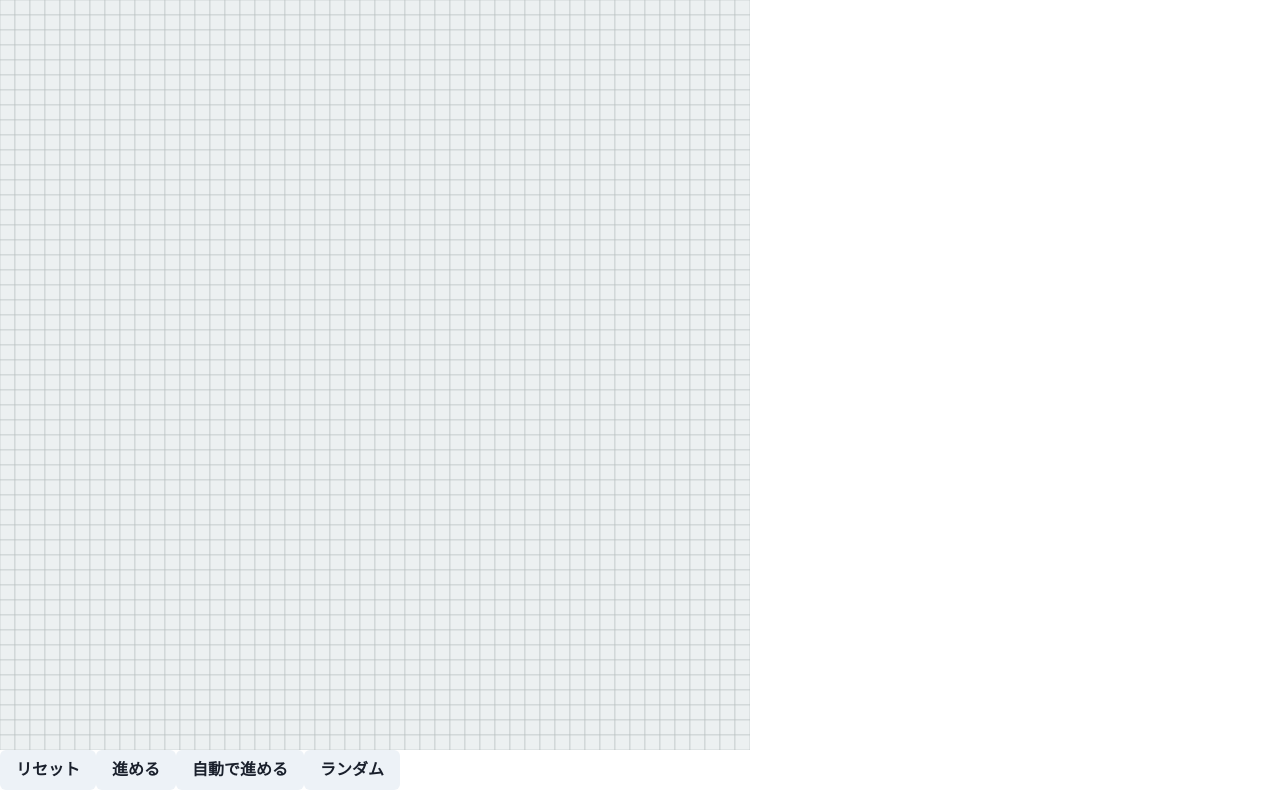
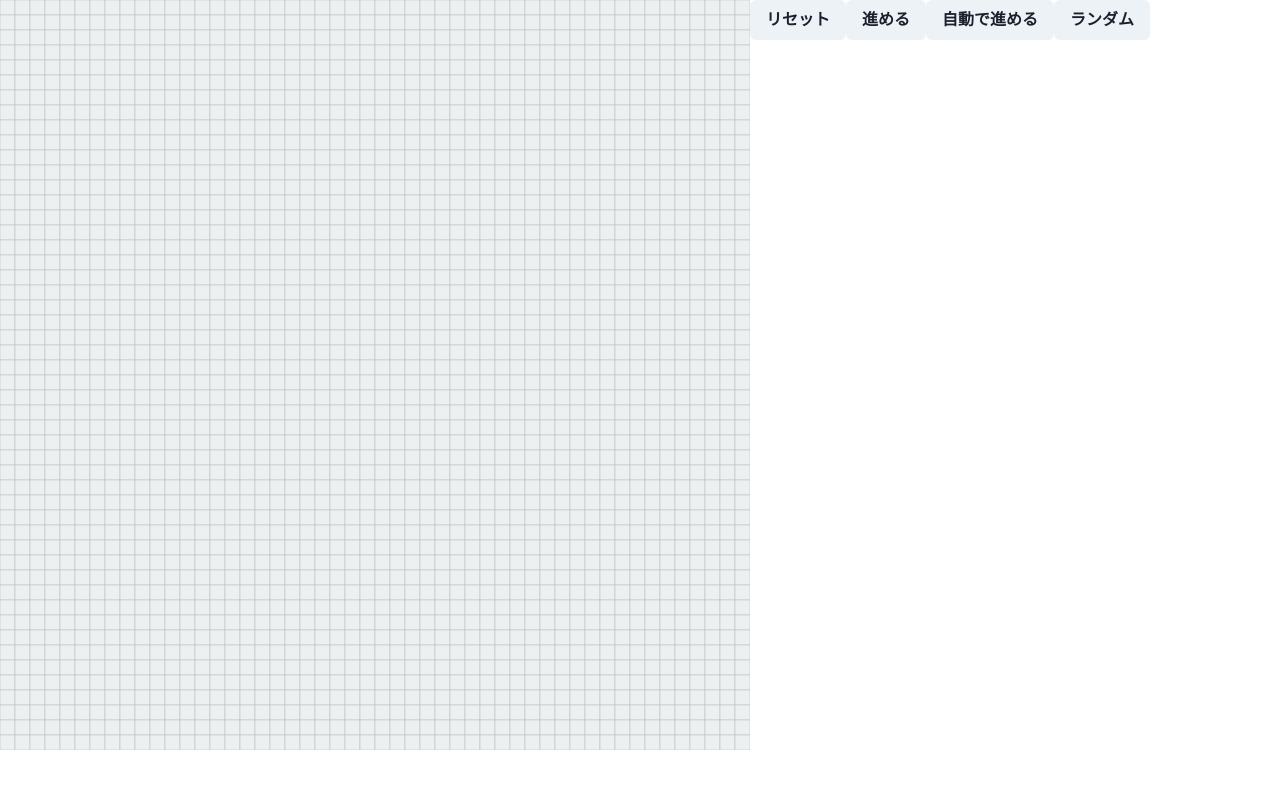
Before and after one commit to skuralll/oc-lifegame, a React (Vite) app in the folder oc_client/: page / in a window 1280 px wide. Built offline with nearby package versions, Linux system fonts and the light colour scheme.

Commit message:
Add Controller UI for managing lifegame

```diff
--- a/oc_client/src/components/Controller.tsx
+++ b/oc_client/src/components/Controller.tsx
@@ -1,3 +1,38 @@
-export const Controller = () => {
-  return <div>Controller</div>;
+import { useContext } from 'react';
+import { BoardContext, BoardContextType } from '../contexts/BoardProvider';
+import { Box, Button } from '@chakra-ui/react';
+
+type ControllerProps = {
+  isAuto: boolean;
+  setIsAuto: (auto: boolean) => void;
 };
+
+export const Controller = ({ isAuto, setIsAuto }: ControllerProps) => {
+  const { resetCellState, advanceBoard, randomizeBoard } = useContext(
+    BoardContext
+  ) as BoardContextType;
+
+  const handleReset = () => {
+    setIsAuto(false);
+    resetCellState();
+  };
+
+  const handleAdvance = async () => {
+    await advanceBoard();
+  };
+
+  const handleRandomize = () => {
+    if (isAuto) return;
+    setIsAuto(false);
+    randomizeBoard();
+  };
+
+  return (
+    <Box>
+      <Button onClick={handleReset}>リセット</Button>
+      <Button onClick={handleAdvance}>進める</Button>
+      <Button onClick={() => setIsAuto(!isAuto)}>自動で進める</Button>
+      <Button onClick={handleRandomize}>ランダム</Button>
+    </Box>
+  );
+};
--- a/oc_client/src/components/LifeGame.tsx
+++ b/oc_client/src/components/LifeGame.tsx
@@ -1,23 +1,14 @@
-import { Button } from '@chakra-ui/react';
 import { Board } from './Board';
 import { useContext, useState } from 'react';
 import { BoardContext, BoardContextType } from '../contexts/BoardProvider';
 import { useAnimationFrame } from '../hooks/AnimationFrame';
+import { Flex } from '@chakra-ui/react';
+import { Controller } from './Controller';
 
 export const LifeGame = () => {
-  const { resetCellState, advanceBoard, randomizeBoard } = useContext(
-    BoardContext
-  ) as BoardContextType;
-  const [isAuto, setIsAuto] = useState(false);
+  const { advanceBoard } = useContext(BoardContext) as BoardContextType;
 
-  const handleReset = () => {
-    resetCellState();
-    isAuto && toggleAutoAdvance();
-  };
-
-  const handleAdvance = async () => {
-    await advanceBoard();
-  };
+  const [_isAuto, _setIsAuto] = useState(false);
 
   // ゲームループ
   const gameLoop = (elapsed: number) => {
@@ -26,18 +17,26 @@ export const LifeGame = () => {
   const { start: startAuto, stop: endAuto } = useAnimationFrame(gameLoop, 250);
 
   // 自動進行切り替え
-  const toggleAutoAdvance = () => {
-    isAuto ? endAuto() : startAuto();
-    setIsAuto(!isAuto);
+  const setIsAuto = (auto: boolean) => {
+    if (auto) {
+      // 自動進行ON
+      if (_isAuto) return;
+      startAuto();
+      _setIsAuto(true);
+    } else {
+      // 自動進行OFF
+      if (!_isAuto) return;
+      endAuto();
+      _setIsAuto(false);
+    }
   };
 
   return (
     <>
-      <Board cellSize={15} />
-      <Button onClick={handleReset}>リセット</Button>
-      <Button onClick={handleAdvance}>進める</Button>
-      <Button onClick={toggleAutoAdvance}>自動で進める</Button>
-      <Button onClick={randomizeBoard}>ランダム</Button>
+      <Flex>
+        <Board cellSize={15} />
+        <Controller isAuto={_isAuto} setIsAuto={setIsAuto} />
+      </Flex>
     </>
   );
 };
```
Also changed, not shown: 2 other files (tests, documents, lock files or other folders).
